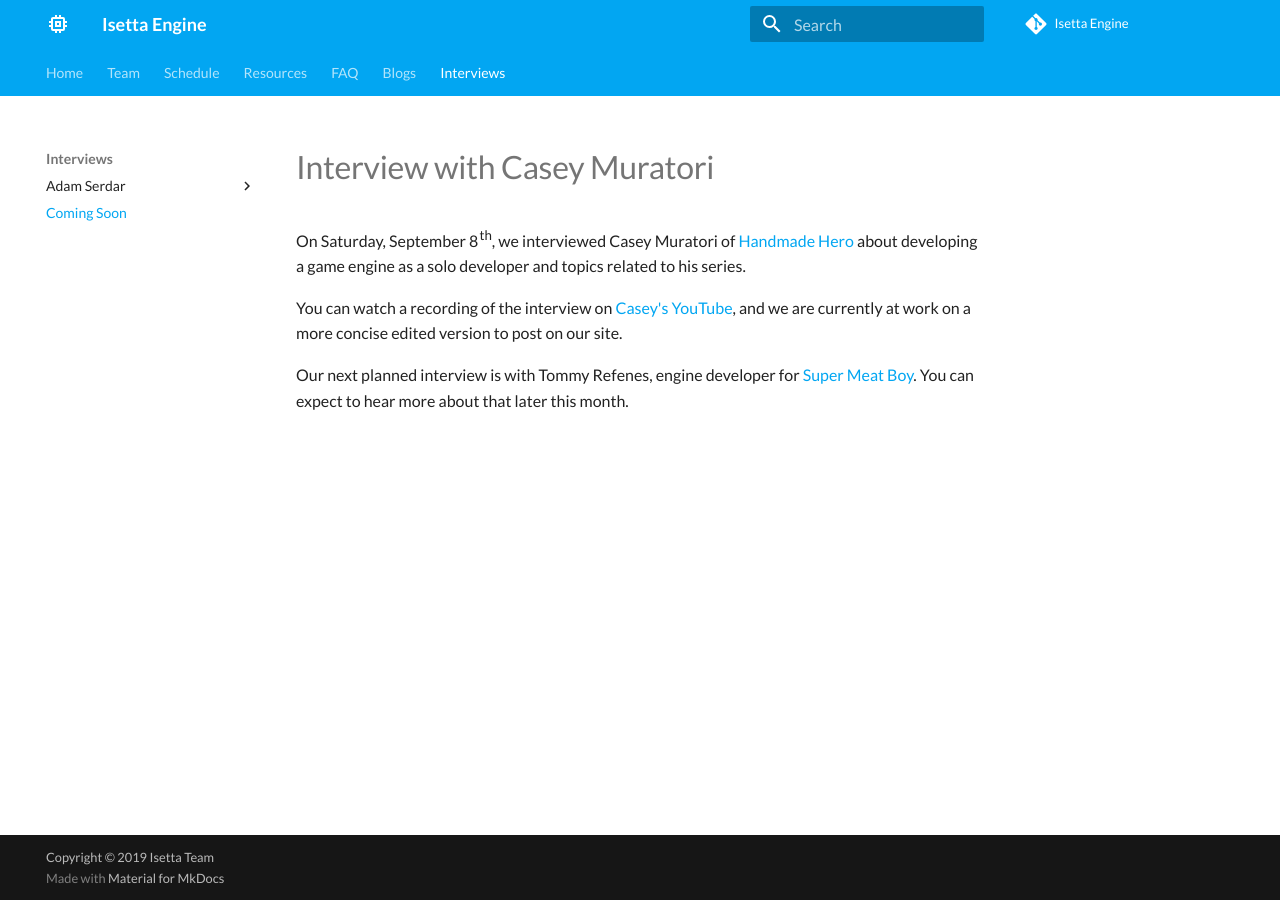
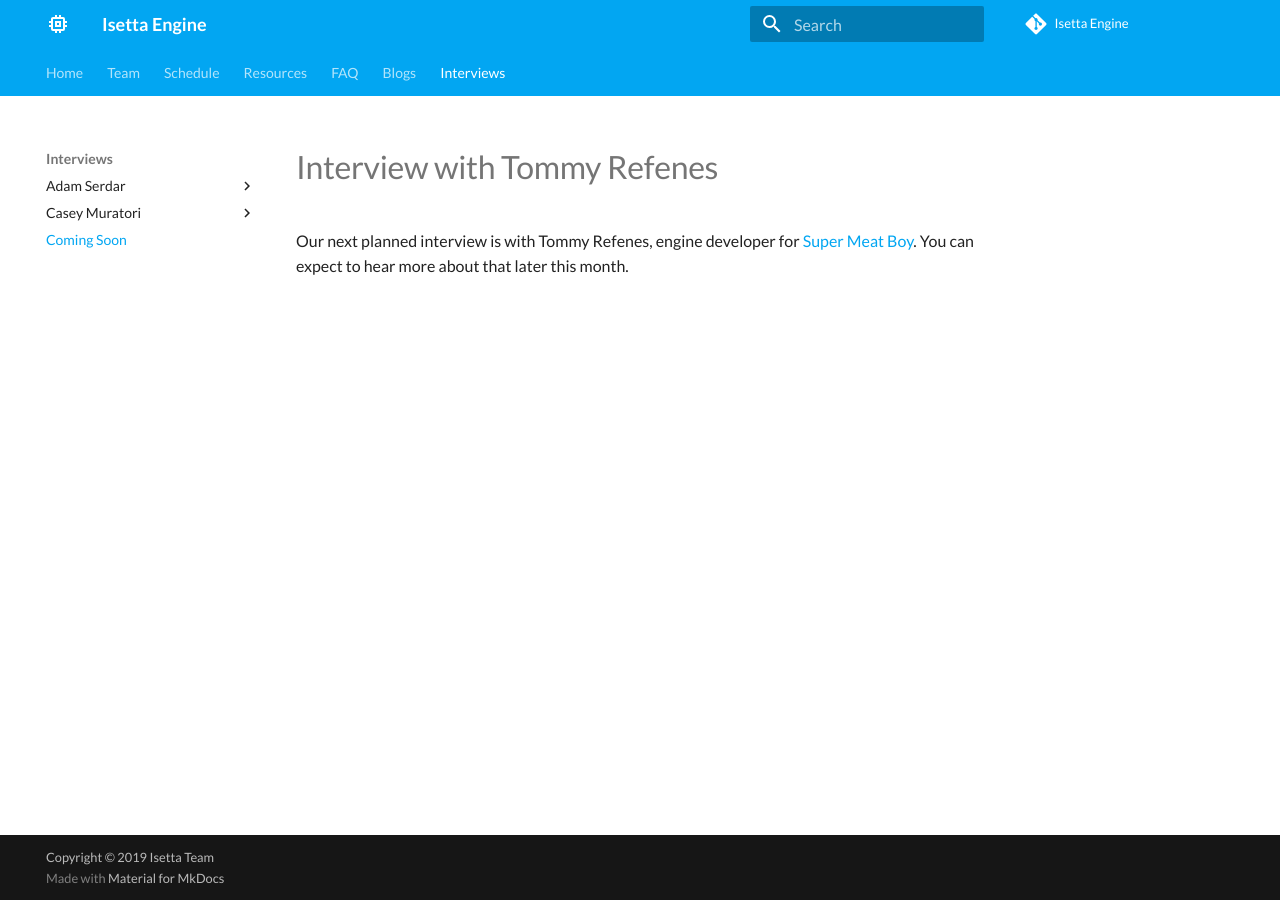
Before and after one commit to Isetta-Team/Isetta-Website-Raw, an MkDocs documentation site: the page built from docs/interviews/coming-soon.md, in a window 1280 px wide. Built offline with MkDocs 1.6.1 and Material for MkDocs 9.7.7, drawn with Linux system fonts in a browser that asks for light colours; comment, search, counter and statistics services are not loaded.

Commit message:
Added HmH video and updated coming soon

```diff
--- a/docs/interviews/coming-soon.md
+++ b/docs/interviews/coming-soon.md
@@ -1,7 +1,3 @@
-# Interview with Casey Muratori
-
-On Saturday, September 8th, we interviewed Casey Muratori of [Handmade Hero](https://handmadehero.org/) about developing a game engine as a solo developer and topics related to his series.
-
-You can watch a recording of the interview on [Casey's YouTube](https://www.youtube.com/watch?v=9-h6TPkQ6ko&t=10s), and we are currently at work on a more concise edited version to post on our site.
+# Interview with Tommy Refenes
 
 Our next planned interview is with Tommy Refenes, engine developer for [Super Meat Boy](https://supermeatboy.com/). You can expect to hear more about that later this month.
--- a/mkdocs.yml
+++ b/mkdocs.yml
@@ -26,6 +26,8 @@ nav:
     - Adam Serdar:
       - Interview: interviews/AdamSerdar-interview.md
       - Video Story: interviews/AdamSerdar-video.md
+    - Casey Muratori:
+      - Video Interview: interviews/CaseyMuratori-hmh-video.md
     - Coming Soon: interviews/coming-soon.md
     #- Person:
     # - Interview: interviews/person-interview.md
```
Also changed, not shown: docs/interviews/CaseyMuratori-hmh-video.md (added, +6 -0 lines).
